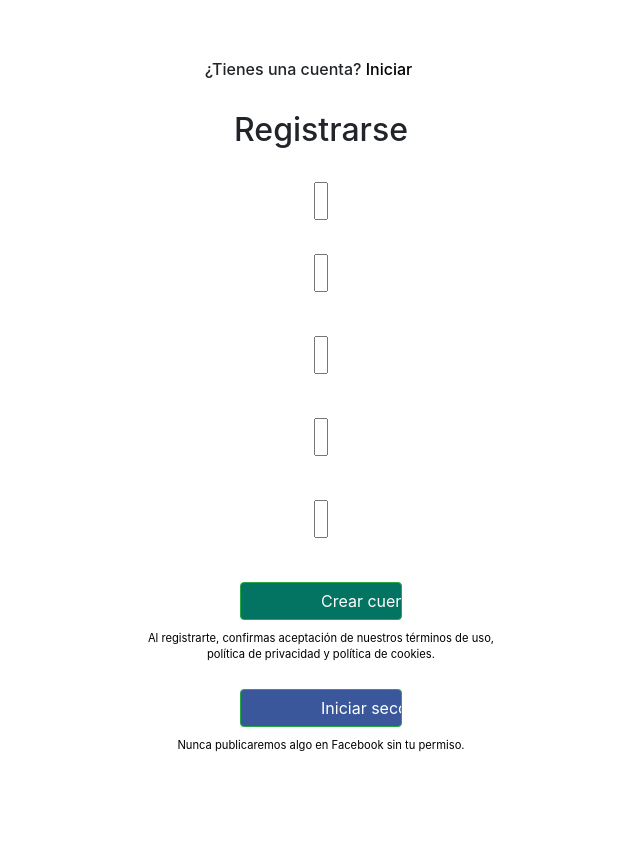
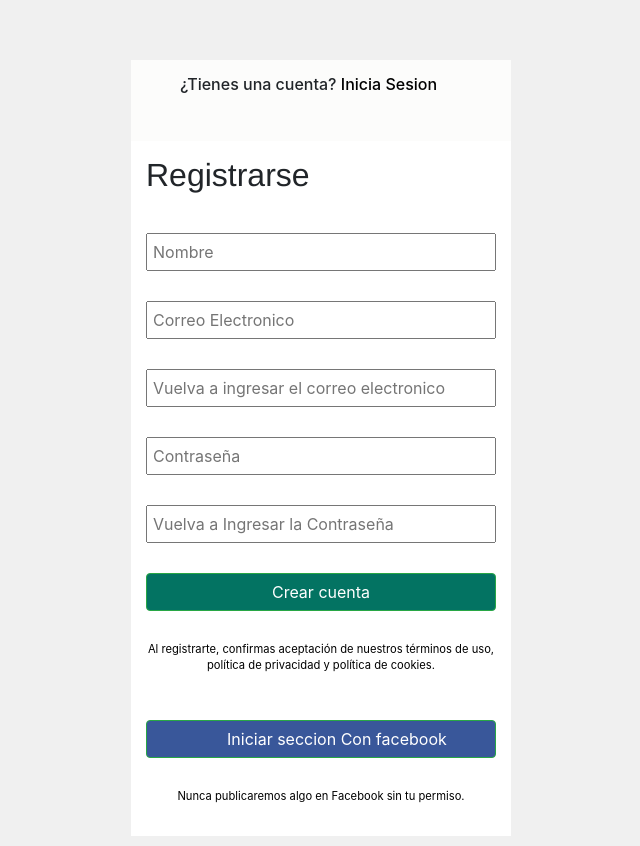
Before and after one commit to GenesisIza/proyecto-POO, a PHP site: page /registrarse.php in a window 1280 px wide. Shown: the part 75-921 px from the top of the page, without its empty margins (319-959 px from the left). Before the commit the page ends 827 px from the top, so only its background shows below. Run offline with PHP 8.4, Linux system fonts and the light colour scheme.

Commit message:
registro
ya esta

```diff
--- a/Kickstarter/css/signin.css
+++ b/Kickstarter/css/signin.css
@@ -24,24 +24,13 @@ text-align: left;
 .form-signin .form-control:focus {
   z-index: 2;
 }
-.form-signin input[type="email"] {
-  margin-bottom: -1px;
-  border-bottom-right-radius: 0;
-  border-bottom-left-radius: 0;
-}
-.form-signin input[type="password"] {
-  margin-bottom: 10px;
-  border-top-left-radius: 0;
-  border-top-right-radius: 0;
-}
+
+
 .h3{
   text-align: left;
   padding-bottom: 0px;
 }
-.inputPassword{
-  padding-top: 15px:
-  padding-bottom: 15px;
-}
+
 .sr-only{
   padding: 20px;
   text-decoration: nome;
@@ -84,7 +73,17 @@ text-align: left;
   padding-top:  0px;
   padding-bottom: 5px;
 }
+.formulario-reguistro{
+  background-color: #F0F0F0;
+}
+
+
 input {
-    width:10px;
+    width: 350px;
     padding: 5px;
 }
+
+.text-inicio{
+  text-align: left;
+  font-family: Helvetica;
+}
--- a/Kickstarter/registrarse.php
+++ b/Kickstarter/registrarse.php
@@ -1,43 +1,44 @@
   <?php include 'Plantillas/header.php';   ?>
+  <link rel="stylesheet" type="text/css" href="css/signin.css">
 
-     <div class="formulario-reguistro">
-       <h6>¿Tienes una cuenta?  <a href="iniciar-seccion"> Iniciar</a>  </h6>
-       <br>
-       <div>
-         <h2 class"inicio"> Registrarse</h2>
-         <br>
-         <input  type="text" name="" value="" placeholder="Nombre">
-       </div>
-       <br>
+     <div class="formulario-reguistro" >
 
-       <div class="espacio">
-         <input type="email" name="" value="" placeholder="Correo Elctronico">
-       </div>
-       <br>
 
-       <div class="espacio">
-         <input type="email" name="" value="" placeholder="Vuelva a ingresar el correo electronico">
-       </div>
-       <br>
+  <table align="center" cellpadding="15" style="background-color: white;">
+     <tr>
+        <td style="background-color:#FCFCFB;"><h6>¿Tienes una cuenta?  <a href="iniciar-seccion"> Inicia Sesion</a>  </h6>
+       <br></td>
+    </tr>
+    <tr>
+        <td><h2 class="text-inicio">Registrarse</h2></td>
+    </tr>
+    <tr>
+       <td> <input  type="text" name="" value="" placeholder="Nombre"></td>
+    </tr>
+    <tr>
+      <td><input type="email" name="" value="" placeholder="Correo Electronico"></t>
+    </tr>
+    <tr>
+       <td> <input type="email" name="" value="" placeholder="Vuelva a ingresar el correo electronico"></td>
+    </tr>
+    <tr>
+      <td><input type="password" name="" value="" placeholder="Contraseña"></td>
+    </tr>
+    <tr>
+      <td>   <input type="password" name="" value="" placeholder="Vuelva a Ingresar la Contraseña"></td>
+    </tr>
+   <tr>
+      <td >  <input  class="btn btn-success inicio" type="button" value="Crear cuenta" ></td>
+    </tr>
+    <tr>
+      <td> <p>Al registrarte, confirmas aceptación de nuestros términos de uso, <br> política de privacidad y política de cookies.</p></td>
+    </tr>
+    <tr>
+      <td>   <input  class="btn btn-success facebook" type="button"   value= " Iniciar seccion Con facebook"  ></td>
+    </tr>
+      <tr>
+      <td>     <p>Nunca publicaremos algo en Facebook sin tu permiso.</p></td>
+    </tr>
 
-       <div class="espacio">
-         <input type="password" name="" value="" placeholder="Contraseña">
-       </div>
-       <br>
-
-       <div class="espacio">
-         <input type="password" name="" value="" placeholder="Vuelva a Ingresar la Contraseña">
-       </div>
-       <br>
-
-       <div class="espacio">
-          <input  class="btn btn-success inicio" type="button" value="Crear cuenta" >
-        </div>
-        <p>Al registrarte, confirmas aceptación de nuestros términos de uso, <br> política de privacidad y política de cookies.</p>
-
-        <div class="espacio">
-          <input  class="btn btn-success facebook" type="button"   value= " Iniciar seccion Con facebook"  >
-        </div>
-        <p>Nunca publicaremos algo en Facebook sin tu permiso.</p>
-
-     </div>
+</table>
+</div>
```
